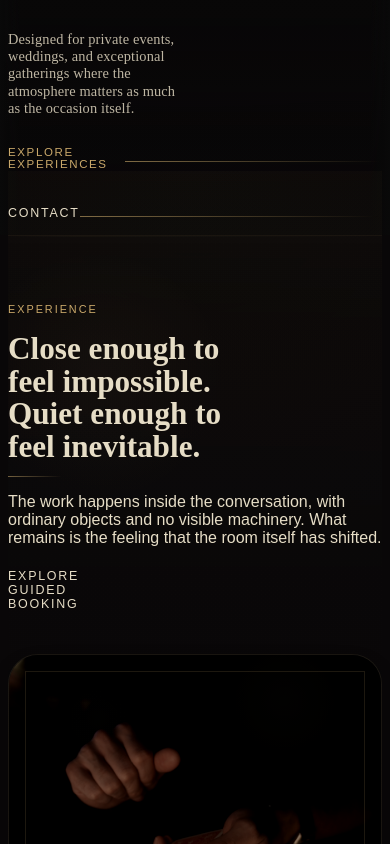
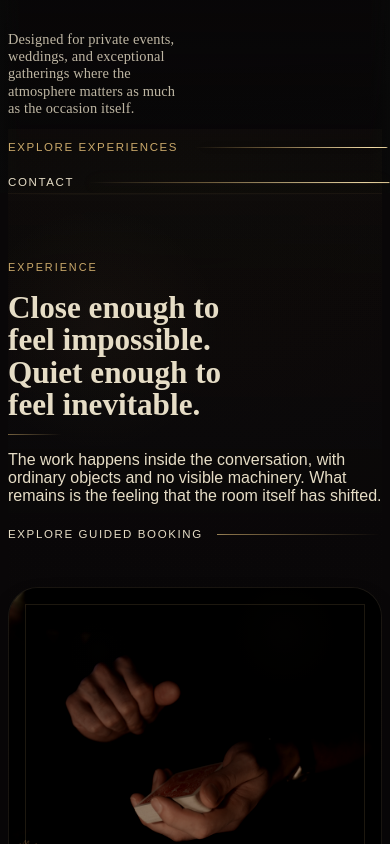
Before and after one commit to chaseellsworthiv-artifice/Artifice-Website, a Next.js app: page / in a window 390 px wide. Shown: the part 1680-2524 px from the top of the page. Built offline with nearby package versions, Linux system fonts and the light colour scheme; a web font is replaced by a local one.

Commit message:
Strengthen hero CTA line animation

```diff
--- a/components/hero-experience.module.css
+++ b/components/hero-experience.module.css
@@ -270,8 +270,9 @@
 }
 
 .copyBody {
+  --hero-copy-gap: 1.45rem;
   display: block;
-  margin-top: 1.45rem;
+  margin-top: var(--hero-copy-gap);
 }
 
 .copyBody > * {
@@ -292,9 +293,9 @@
 
 .heroActions {
   display: flex;
-  gap: 1rem;
+  gap: 1.35rem;
   flex-wrap: wrap;
-  margin-top: 1.45rem;
+  margin-top: var(--hero-copy-gap);
 }
 
 .sectionActions {
@@ -308,15 +309,18 @@
 
 .primaryLink,
 .secondaryLink {
-  display: inline-flex;
+  display: grid;
+  grid-template-columns: auto minmax(5.8rem, 1fr);
   align-items: center;
-  justify-content: center;
-  min-height: 44px;
+  column-gap: 0.9rem;
+  width: min(100%, 17rem);
+  min-height: 1.4rem;
   text-decoration: none;
   font-size: 0.78rem;
+  line-height: 1;
   letter-spacing: 0.14em;
   text-transform: uppercase;
-  padding: 0;
+  padding: 0.1rem 0;
 }
 
 .primaryLink {
@@ -333,35 +337,59 @@
   display: block;
   width: 100%;
   height: 1px;
-  margin-top: 0.45rem;
-  background: linear-gradient(90deg, rgba(201, 168, 106, 0.62), rgba(201, 168, 106, 0));
+  background: linear-gradient(90deg, rgba(201, 168, 106, 0), rgba(201, 168, 106, 0.52) 18%, rgba(246, 224, 170, 1) 42%, rgba(201, 168, 106, 0.72) 58%, rgba(201, 168, 106, 0));
+  background-size: 220% 100%;
+  background-position: 100% 50%;
+  transform: scaleX(1);
+  transform-origin: left center;
+  will-change: transform, opacity, filter;
+  opacity: 0.9;
+  filter: blur(0);
+}
+
+.copyBody .primaryLink::after,
+.copyBody .secondaryLink::after {
+  opacity: 0;
+  filter: blur(0.6px);
   transform: scaleX(0);
-  transform-origin: left center;
-  will-change: transform, opacity;
-  opacity: 0.72;
 }
 
 .heroActionsRevealed .primaryLink::after,
 .heroActionsRevealed .secondaryLink::after {
-  animation: ctaLineDraw 1.15s cubic-bezier(0.22, 0.8, 0.22, 1) forwards;
+  animation: ctaLineDraw 1.65s cubic-bezier(0.16, 0.72, 0.18, 1) forwards;
 }
 
 .heroActionsRevealed .secondaryLink::after {
-  animation-delay: 0.16s;
+  animation-delay: 0.2s;
 }
 
 @keyframes ctaLineDraw {
   0% {
     opacity: 0;
+    filter: blur(2px);
+    background-position: 100% 50%;
+    box-shadow: 0 0 0 rgba(201, 168, 106, 0);
     transform: scaleX(0);
   }
 
-  18% {
-    opacity: 0.9;
+  16% {
+    opacity: 1;
+    box-shadow: 0 0 10px rgba(201, 168, 106, 0.16);
+  }
+
+  70% {
+    opacity: 1;
+    filter: blur(0.7px);
+    background-position: 0% 50%;
+    box-shadow: 0 0 18px rgba(201, 168, 106, 0.22);
+    transform: scaleX(1.03);
   }
 
   100% {
-    opacity: 1;
+    opacity: 0.9;
+    filter: blur(0);
+    background-position: 0% 50%;
+    box-shadow: 0 0 0 rgba(201, 168, 106, 0);
     transform: scaleX(1);
   }
 }
@@ -1163,7 +1191,8 @@
   }
 
   .copyBody {
-    margin-top: 1.25rem;
+    --hero-copy-gap: 1.25rem;
+    margin-top: var(--hero-copy-gap);
   }
 
   .lead {
@@ -1175,16 +1204,15 @@
   .heroActions {
     flex-direction: column;
     align-items: stretch;
-    margin-top: 1.25rem;
+    margin-top: var(--hero-copy-gap);
   }
 
-  .primaryLink {
+  .primaryLink,
+  .secondaryLink {
     width: 100%;
+    grid-template-columns: auto minmax(0, 1fr);
   }
 
-  .primaryLink::after {
-    margin-top: 0.38rem;
-  }
 
   .sections {
     width: calc(100% - 1rem);
@@ -1309,7 +1337,8 @@
   }
 
   .copyBody {
-    margin-top: 1.25rem;
+    --hero-copy-gap: 1.25rem;
+    margin-top: var(--hero-copy-gap);
   }
 
   .lead {
@@ -1318,13 +1347,14 @@
   }
 
   .heroActions {
-    gap: 0.72rem;
-    margin-top: 1.25rem;
+    gap: 0.9rem;
+    margin-top: var(--hero-copy-gap);
   }
 
   .primaryLink,
+  .secondaryLink,
   .formButton {
-    min-height: 42px;
+    min-height: 1.3rem;
     font-size: 0.72rem;
   }
 
```
